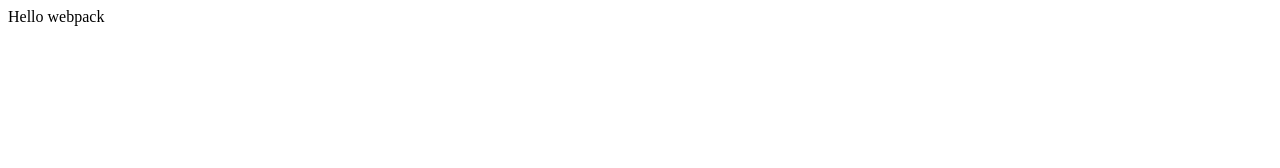
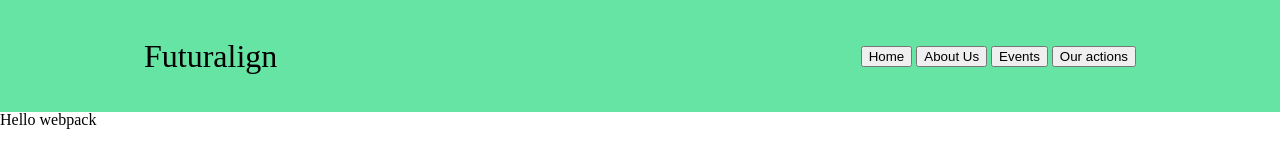
Before and after one commit to Flaryiest/Restaurant-Page, a website built with webpack: page src/index.html in a window 1280 px wide. Built offline with nearby package versions, Linux system fonts and the light colour scheme.

Commit message:
fixed html webpack plugin not working

```diff
--- a/package.json
+++ b/package.json
@@ -20,7 +20,8 @@
     "webpack": "^5.90.3",
     "webpack-cli": "^5.1.4",
     "webpack-dev-server": "^5.0.3",
-    "webpack-merge": "^5.10.0"
+    "webpack-merge": "^5.10.0",
+    "xml-loader": "^1.2.1"
   },
   "dependencies": {
     "lodash": "^4.17.21"
--- a/src/index.html
+++ b/src/index.html
@@ -6,5 +6,17 @@
     <title>Flary</title>
 </head>
 <body>
+    <header>
+        <nav class="header">
+            <div class="headerLeft">Futuralign</div>
+            <div class="headerRight">
+                <button>Home</button>
+                <button>About Us</button>
+                <button>Events</button>
+                <button>Our actions</button>
+            </div>
+        </nav>
+    </header>
+    <div id="content"></div>
 </body>
 </html>
--- a/src/index.js
+++ b/src/index.js
@@ -1,13 +1,17 @@
 import _ from "lodash";
-
+import "./style.css";
 function component() {
     const element = document.createElement('div');
 
     // Lodash, currently included via a script, is required for this line to work
     element.innerHTML = _.join(['Hello', 'webpack'], ' ');
-
+    element.classList.add("test");
     return element;
   }
 
   document.body.appendChild(component());
   console.log("test")
+
+  function createHomePage () {
+
+  }
--- /dev/null
+++ b/src/style.css
@@ -0,0 +1,68 @@
+@font-face {
+    font-family: "Roboto";
+    src: url("./Roboto-Medium.ttf") format("truetype");
+}
+
+/* http://meyerweb.com/eric/tools/css/reset/
+   v2.0 | 20110126
+   License: none (public domain)
+*/
+
+html, body, div, span, applet, object, iframe,
+h1, h2, h3, h4, h5, h6, p, blockquote, pre,
+a, abbr, acronym, address, big, cite, code,
+del, dfn, em, img, ins, kbd, q, s, samp,
+small, strike, strong, sub, sup, tt, var,
+b, u, i, center,
+dl, dt, dd, ol, ul, li,
+fieldset, form, label, legend,
+table, caption, tbody, tfoot, thead, tr, th, td,
+article, aside, canvas, details, embed,
+figure, figcaption, footer, header, hgroup,
+menu, nav, output, ruby, section, summary,
+time, mark, audio, video {
+	margin: 0;
+	padding: 0;
+	border: 0;
+	font-size: 100%;
+	font: inherit;
+	vertical-align: baseline;
+}
+/* HTML5 display-role reset for older browsers */
+article, aside, details, figcaption, figure,
+footer, header, hgroup, menu, nav, section {
+	display: block;
+}
+body {
+	line-height: 1;
+}
+ol, ul {
+	list-style: none;
+}
+
+.html {
+    font-family: "Roboto", Oxygen, Ubuntu, Cantarell, 'Open Sans', 'Helvetica Neue', sans-serif
+}
+
+
+.header {
+    display: flex;
+    justify-content: space-between;
+    align-items: center;
+    padding: 16px;
+    background-color: #65E4A3;
+    height: 10dvh;
+    max-width: 100dvw;
+}
+
+.headerLeft {
+    margin: min(16px, 1.3vw);
+    margin-left: 10vw;
+    font-size: 2em;
+    font-weight: 500;
+}
+
+.headerRight {
+    font-size: 1em;
+    margin-right: 10vw;
+}
--- a/webpack.common.js
+++ b/webpack.common.js
@@ -4,6 +4,7 @@ const HtmlWebpackPlugin = require('html-webpack-plugin');
 
 
 module.exports = {
+
 
   entry: {
 
@@ -14,9 +15,8 @@ module.exports = {
   plugins: [
 
     new HtmlWebpackPlugin({
-
-      title: 'Production',
-
+      template: "./src/index.html",
+      filename: "index.html",
     }),
 
   ],
--- a/webpack.dev.js
+++ b/webpack.dev.js
@@ -11,7 +11,7 @@ module.exports = merge(common, {
   devServer: {
 
     static: './dist',
-
+    watchFiles: ["src/**/*.php", "public/**/*"]
   },
 
 });
```
Also changed, not shown: dist/app.bundle.js (added), dist/app.bundle.js.LICENSE.txt (added), dist/index.html (added), src/Roboto-Medium.ttf (added), 1 other file.
